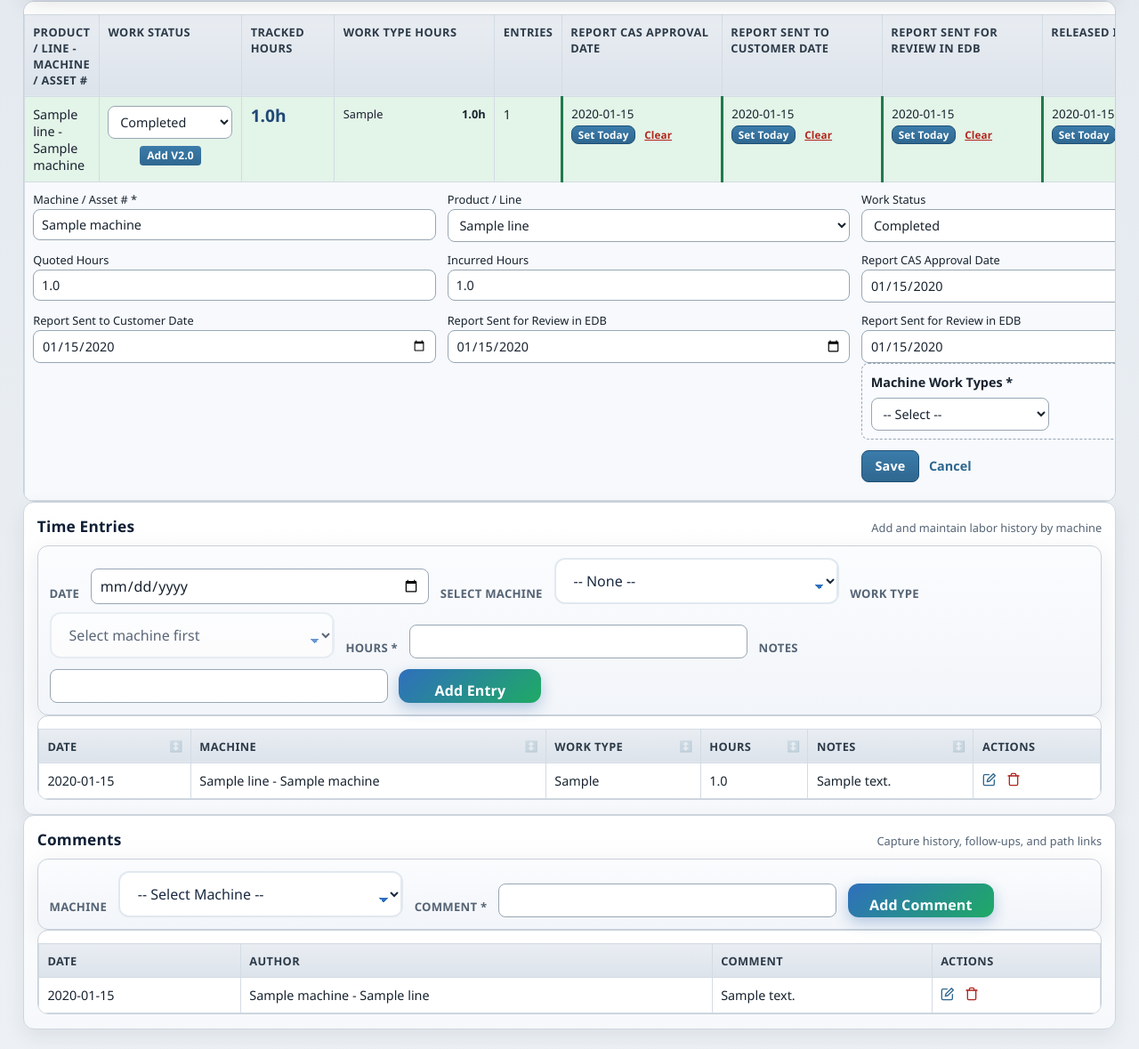
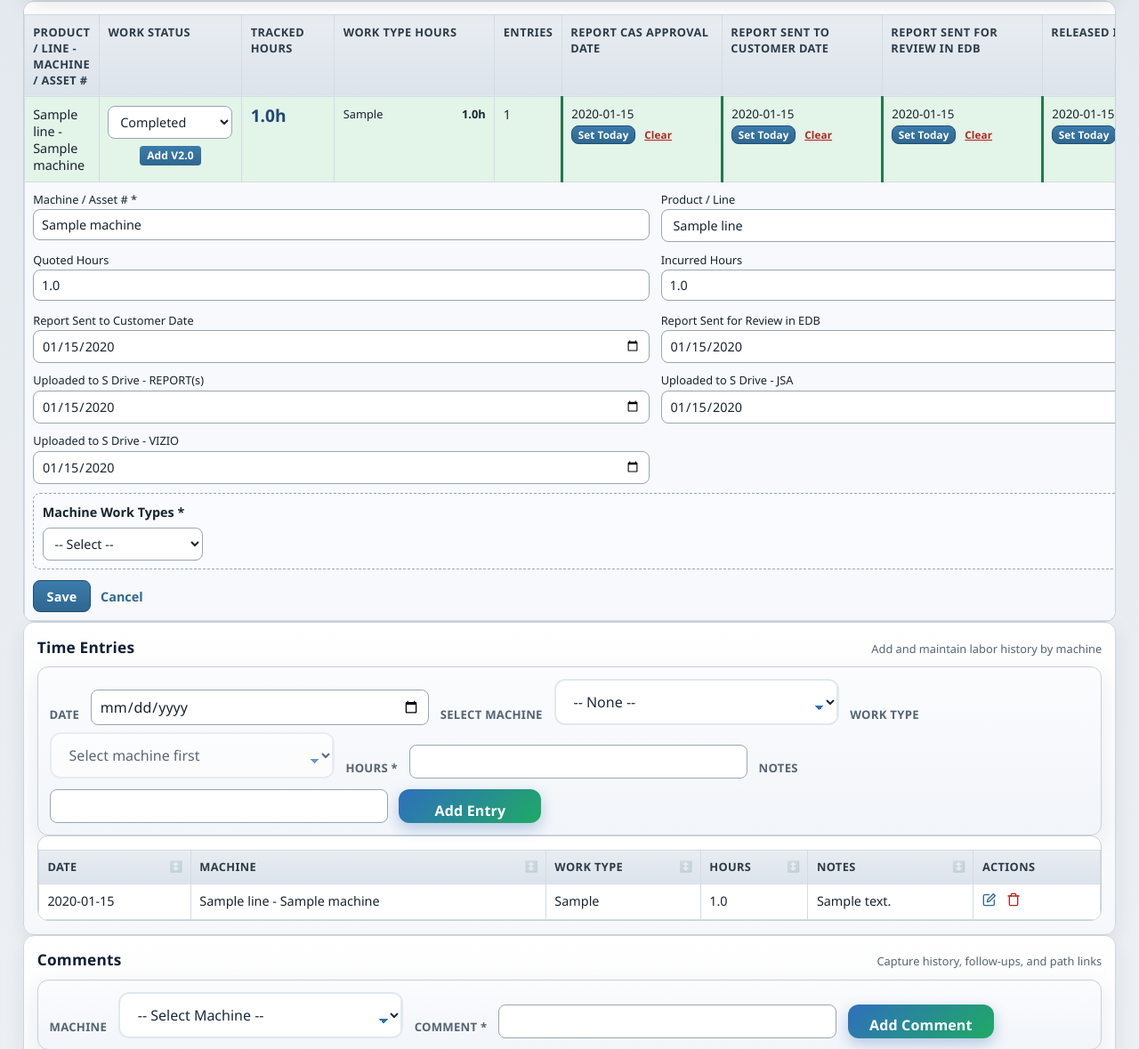
Before and after one commit to AdashAZ/Project-Tracker, a Flask app: page /projects/1?edit_machine=1 in a window 1280 px wide. Shown: the part 732-1911 px from the top of the page at 89% size. Run offline with Flask 3, Linux system fonts and the light colour scheme; tables that the repository leaves empty hold one stand-in row (values such as "Sample post").

Commit message:
Added more milestones per machine to include uploads to the S drive.

```diff
--- a/app.py
+++ b/app.py
@@ -46,6 +46,26 @@ MACHINE_MILESTONE_DEFINITIONS = [
         "key": "released_edb",
         "label": "Released in EDB",
         "field": "released_in_edb_date",
+    },
+    {
+        "key": "uploaded_s_drive_reports",
+        "label": "Uploaded to S Drive - REPORT(s)",
+        "field": "uploaded_s_drive_reports_date",
+    },
+    {
+        "key": "uploaded_s_drive_jsa",
+        "label": "Uploaded to S Drive - JSA",
+        "field": "uploaded_s_drive_jsa_date",
+    },
+    {
+        "key": "uploaded_s_drive_photos",
+        "label": "Uploaded to S Drive - PHOTOS",
+        "field": "uploaded_s_drive_photos_date",
+    },
+    {
+        "key": "uploaded_s_drive_vizio",
+        "label": "Uploaded to S Drive - VIZIO",
+        "field": "uploaded_s_drive_vizio_date",
     },
 ]
 MILESTONE_FIELD_BY_KEY = {item["key"]: item["field"] for item in MACHINE_MILESTONE_DEFINITIONS}
@@ -702,6 +722,10 @@ def create_app():
         sent_customer_raw = request.form.get("report_sent_customer_date")
         sent_review_edb_raw = request.form.get("report_sent_review_edb_date")
         released_edb_raw = request.form.get("released_in_edb_date")
+        uploaded_s_drive_reports_raw = request.form.get("uploaded_s_drive_reports_date")
+        uploaded_s_drive_jsa_raw = request.form.get("uploaded_s_drive_jsa_date")
+        uploaded_s_drive_photos_raw = request.form.get("uploaded_s_drive_photos_date")
+        uploaded_s_drive_vizio_raw = request.form.get("uploaded_s_drive_vizio_date")
         work_types_payload_raw = request.form.get("work_types_payload")
 
         if not machine_name:
@@ -752,6 +776,26 @@ def create_app():
             flash("Invalid released in EDB date.", "error")
             return redirect(url_for("project_detail", project_id=project.id, edit_machine=machine.id) + "#machines")
 
+        uploaded_s_drive_reports = parse_date_input(uploaded_s_drive_reports_raw)
+        if uploaded_s_drive_reports_raw and uploaded_s_drive_reports is None:
+            flash("Invalid uploaded to S Drive REPORT(s) date.", "error")
+            return redirect(url_for("project_detail", project_id=project.id, edit_machine=machine.id) + "#machines")
+
+        uploaded_s_drive_jsa = parse_date_input(uploaded_s_drive_jsa_raw)
+        if uploaded_s_drive_jsa_raw and uploaded_s_drive_jsa is None:
+            flash("Invalid uploaded to S Drive JSA date.", "error")
+            return redirect(url_for("project_detail", project_id=project.id, edit_machine=machine.id) + "#machines")
+
+        uploaded_s_drive_photos = parse_date_input(uploaded_s_drive_photos_raw)
+        if uploaded_s_drive_photos_raw and uploaded_s_drive_photos is None:
+            flash("Invalid uploaded to S Drive PHOTOS date.", "error")
+            return redirect(url_for("project_detail", project_id=project.id, edit_machine=machine.id) + "#machines")
+
+        uploaded_s_drive_vizio = parse_date_input(uploaded_s_drive_vizio_raw)
+        if uploaded_s_drive_vizio_raw and uploaded_s_drive_vizio is None:
+            flash("Invalid uploaded to S Drive VIZIO date.", "error")
+            return redirect(url_for("project_detail", project_id=project.id, edit_machine=machine.id) + "#machines")
+
         machine.machine_name = machine_name
         machine.product_line_id = product_line_id_value
         machine.status = status
@@ -763,6 +807,10 @@ def create_app():
         machine.report_sent_customer_date = sent_customer
         machine.report_sent_review_edb_date = sent_review_edb
         machine.released_in_edb_date = released_edb
+        machine.uploaded_s_drive_reports_date = uploaded_s_drive_reports
+        machine.uploaded_s_drive_jsa_date = uploaded_s_drive_jsa
+        machine.uploaded_s_drive_photos_date = uploaded_s_drive_photos
+        machine.uploaded_s_drive_vizio_date = uploaded_s_drive_vizio
 
         MachineWorkType.query.filter_by(machine_id=machine.id).delete()
         for wt in parsed_work_types:
@@ -1108,6 +1156,10 @@ def ensure_machine_schema():
         "report_sent_customer_date": "DATE",
         "report_sent_review_edb_date": "DATE",
         "released_in_edb_date": "DATE",
+        "uploaded_s_drive_reports_date": "DATE",
+        "uploaded_s_drive_jsa_date": "DATE",
+        "uploaded_s_drive_photos_date": "DATE",
+        "uploaded_s_drive_vizio_date": "DATE",
         "product_line_id": "INTEGER",
     }
 
--- a/models.py
+++ b/models.py
@@ -83,6 +83,10 @@ class Machine(db.Model):
     report_sent_customer_date = db.Column(db.Date, nullable=True)
     report_sent_review_edb_date = db.Column(db.Date, nullable=True)
     released_in_edb_date = db.Column(db.Date, nullable=True)
+    uploaded_s_drive_reports_date = db.Column(db.Date, nullable=True)
+    uploaded_s_drive_jsa_date = db.Column(db.Date, nullable=True)
+    uploaded_s_drive_photos_date = db.Column(db.Date, nullable=True)
+    uploaded_s_drive_vizio_date = db.Column(db.Date, nullable=True)
 
     quoted_hours = db.Column(db.Float, default=0.0)
     incurred_hours = db.Column(db.Float, default=0.0)
--- a/templates/project_detail.html
+++ b/templates/project_detail.html
@@ -388,8 +388,30 @@
                   </div>
 
                   <div>
-                  <label for="edit-report-sent-review-edb-date-{{ machine.id }}">Report Sent for Review in EDB</label>
-                  <input type="date" id="edit-report-sent-review-edb-date-{{ machine.id }}" name="report_sent_review_edb_date" value="{{ machine.report_sent_review_edb_date.isoformat() if machine.report_sent_review_edb_date else '' }}">
+                    <label for="edit-released-edb-{{ machine.id }}">Released in EDB</label>
+                    <input type="date" id="edit-released-edb-{{ machine.id }}" name="released_in_edb_date" value="{{ machine.released_in_edb_date.isoformat() if machine.released_in_edb_date else '' }}">
+                  </div>
+
+                  <div>
+                    <label for="edit-uploaded-s-drive-reports-{{ machine.id }}">Uploaded to S Drive - REPORT(s)</label>
+                    <input type="date" id="edit-uploaded-s-drive-reports-{{ machine.id }}" name="uploaded_s_drive_reports_date" value="{{ machine.uploaded_s_drive_reports_date.isoformat() if machine.uploaded_s_drive_reports_date else '' }}">
+                  </div>
+
+                  <div>
+                    <label for="edit-uploaded-s-drive-jsa-{{ machine.id }}">Uploaded to S Drive - JSA</label>
+                    <input type="date" id="edit-uploaded-s-drive-jsa-{{ machine.id }}" name="uploaded_s_drive_jsa_date" value="{{ machine.uploaded_s_drive_jsa_date.isoformat() if machine.uploaded_s_drive_jsa_date else '' }}">
+                  </div>
+
+                  <div>
+                    <label for="edit-uploaded-s-drive-photos-{{ machine.id }}">Uploaded to S Drive - PHOTOS</label>
+                    <input type="date" id="edit-uploaded-s-drive-photos-{{ machine.id }}" name="uploaded_s_drive_photos_date" value="{{ machine.uploaded_s_drive_photos_date.isoformat() if machine.uploaded_s_drive_photos_date else '' }}">
+                  </div>
+
+                  <div>
+                    <label for="edit-uploaded-s-drive-vizio-{{ machine.id }}">Uploaded to S Drive - VIZIO</label>
+                    <input type="date" id="edit-uploaded-s-drive-vizio-{{ machine.id }}" name="uploaded_s_drive_vizio_date" value="{{ machine.uploaded_s_drive_vizio_date.isoformat() if machine.uploaded_s_drive_vizio_date else '' }}">
+                  </div>
+                </div>
 
                 <div class="machine-work-types-editor" data-machine-work-types-editor>
                   <div class="machine-work-types-header">
```
